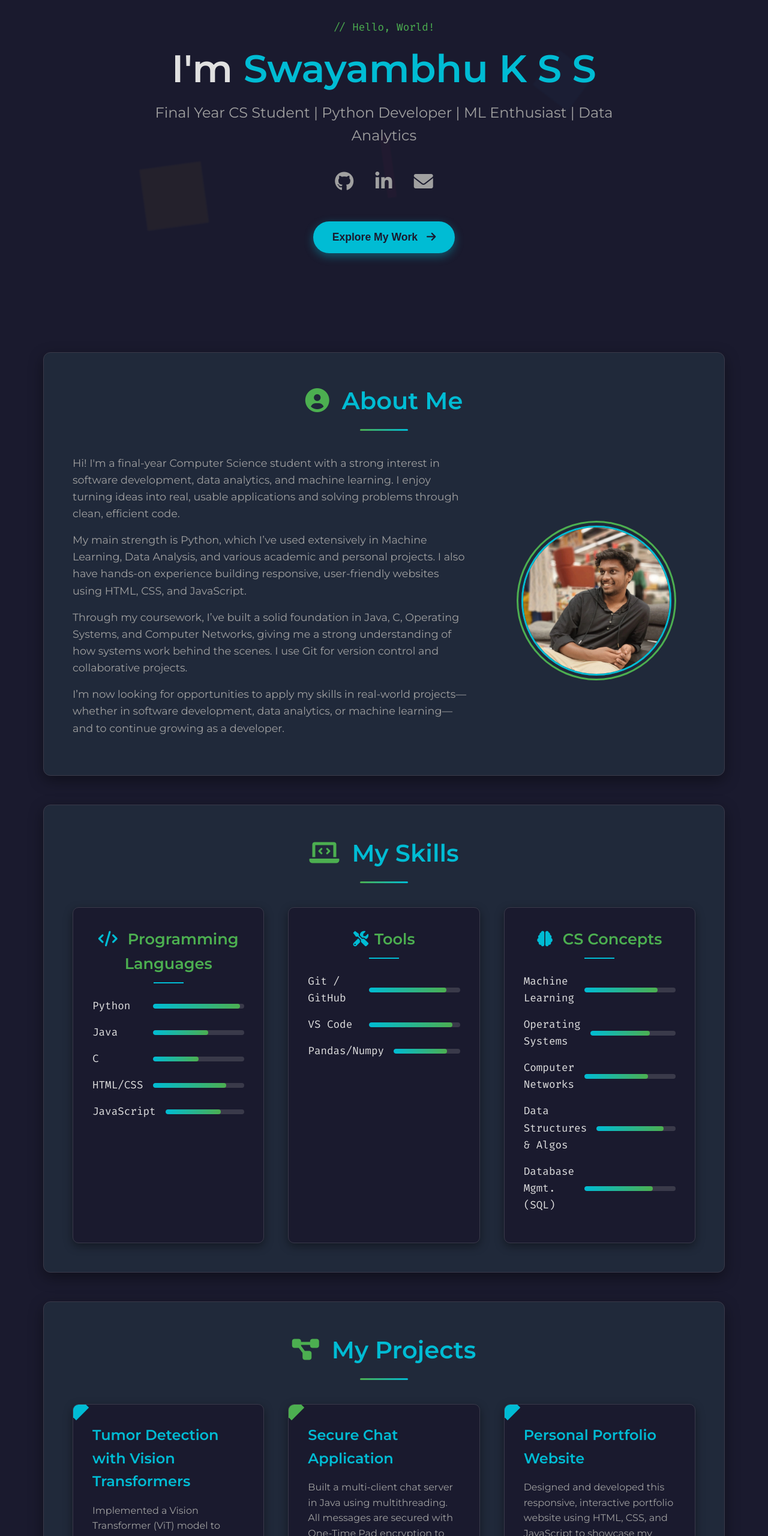
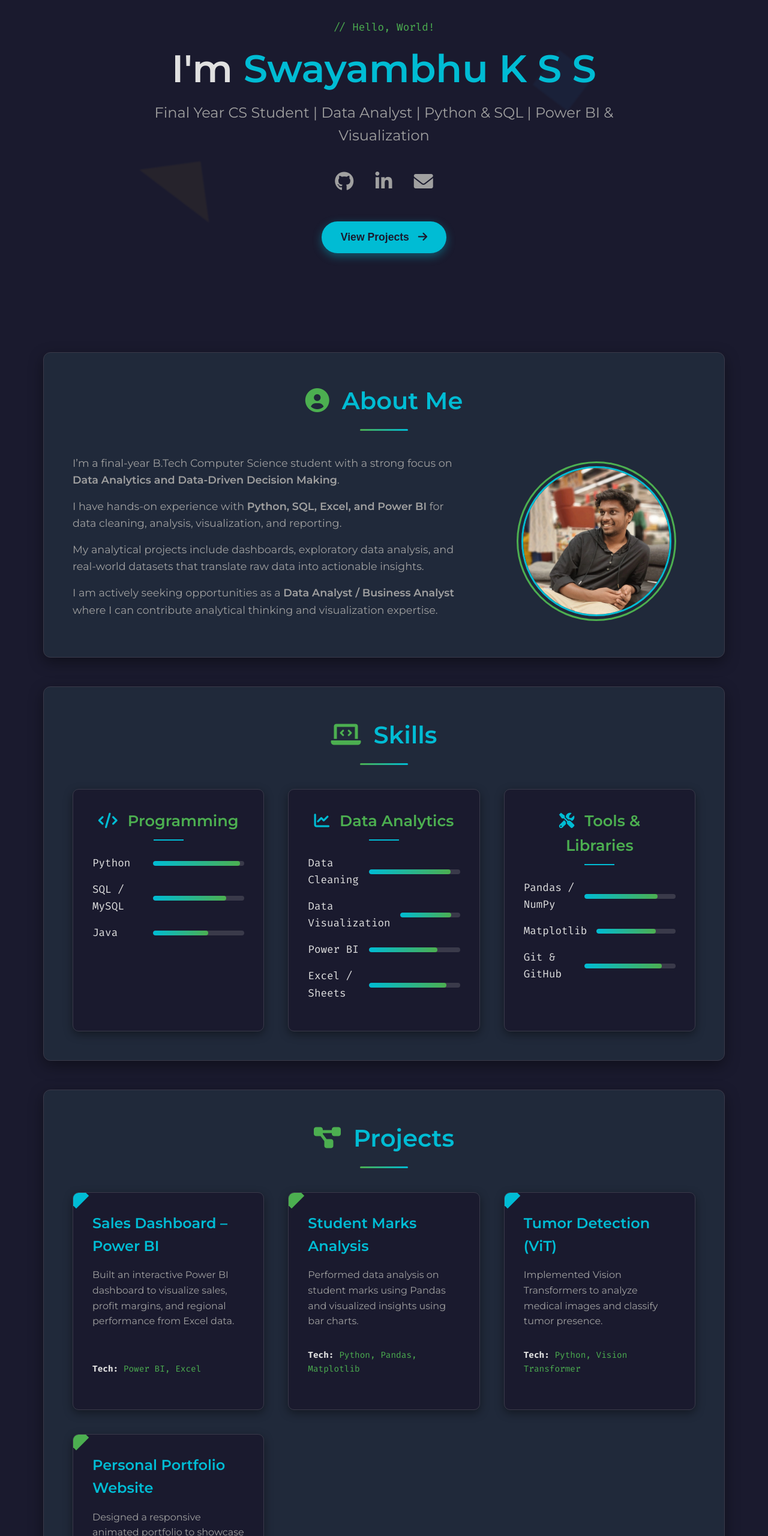
Before and after one commit to Bunny1704b/Portfolio, a plain HTML site: page index.html in a window 1280 px wide. Shown: the part 240-2800 px from the top of the page at 60% size. Drawn offline with Linux system fonts and the light colour scheme.

Commit message:
Update index.html

```diff
--- a/index.html
+++ b/index.html
@@ -3,16 +3,20 @@
 <head>
     <meta charset="UTF-8">
     <meta name="viewport" content="width=device-width, initial-scale=1.0">
-    <title>Swayambhu K S S - CS Portfolio</title>
+    <title>Swayambhu K S S | Data Analyst Portfolio</title>
+
     <link rel="stylesheet" href="style.css">
     <link href="https://fonts.googleapis.com/css2?family=Fira+Code:wght@400;700&family=Montserrat:wght@400;600&display=swap" rel="stylesheet">
     <link rel="stylesheet" href="https://cdnjs.cloudflare.com/ajax/libs/font-awesome/6.0.0-beta3/css/all.min.css">
 </head>
+
 <body>
+
+<!-- Loading Screen -->
 <div id="loading-screen">
     <div class="terminal-text">
-            <span>[INIT] Initializing Portfolio...</span><br>
-            <span>[LOAD] Loading modules...</span><br>
+        <span>[INIT] Initializing Portfolio...</span>
+        <span>[LOAD] Loading Data Analytics Modules...</span>
         <span>[DONE] Ready.</span>
     </div>
 </div>
@@ -28,118 +32,169 @@
 </header>
 
 <main class="portfolio-container">
-        <section id="hero" class="hero-section active-section">
+
+<!-- Hero -->
+<section id="hero" class="hero-section">
     <div class="hero-content">
         <p class="greeting">// Hello, World!</p>
         <h1>I'm <span>Swayambhu K S S</span></h1>
-                <p class="tagline">Final Year CS Student | Python Developer | ML Enthusiast | Data Analytics</p>
+        <p class="tagline">
+            Final Year CS Student | Data Analyst | Python & SQL | Power BI & Visualization
+        </p>
+
         <div class="social-links">
-                    <a href="https://github.com/Bunny1704b" target="_blank" aria-label="GitHub"><i class="fab fa-github"></i></a>
-                    <a href="https://linkedin.com/in/swayambhukss" target="_blank" aria-label="LinkedIn"><i class="fab fa-linkedin-in"></i></a>
-                    <a href="mailto:srivardhankatta04@gmail.com" aria-label="Email"><i class="fas fa-envelope"></i></a>
+            <a href="https://github.com/Bunny1704b" target="_blank"><i class="fab fa-github"></i></a>
+            <a href="https://linkedin.com/in/swayambhukss" target="_blank"><i class="fab fa-linkedin-in"></i></a>
+            <a href="mailto:srivardhankatta04@gmail.com"><i class="fas fa-envelope"></i></a>
         </div>
-                <button class="cta-button scroll-to-section" data-target="projects">Explore My Work <i class="fas fa-arrow-right"></i></button>
+
+        <button class="cta-button scroll-to-section" data-target="projects">
+            View Projects <i class="fas fa-arrow-right"></i>
+        </button>
     </div>
+
     <div class="hero-image">
         <svg viewBox="0 0 100 100" class="abstract-bg">
-                    <circle cx="20" cy="20" r="5" fill="#4CAF50" opacity="0.7"></circle>
-                    <rect x="70" y="10" width="10" height="10" fill="#2196F3" opacity="0.6"></rect>
-                    <path d="M10 90 L20 80 L30 90 L20 100 Z" fill="#FFC107" opacity="0.8"></path>
-                    <line x1="50" y1="50" x2="60" y2="60" stroke="#E91E63" stroke-width="2" opacity="0.7"></line>
+            <circle cx="20" cy="20" r="5" fill="#4CAF50"></circle>
+            <rect x="70" y="10" width="10" height="10" fill="#2196F3"></rect>
+            <path d="M10 90 L20 80 L30 90 Z" fill="#FFC107"></path>
         </svg>
     </div>
 </section>
 
+<!-- About -->
 <section id="about" class="content-section">
     <h2><i class="fas fa-user-circle"></i> About Me</h2>
+
     <div class="about-grid">
         <div class="about-text">
-                    <p>Hi! I'm a final-year Computer Science student with a strong interest in software development, data analytics, and machine learning. I enjoy turning ideas into real, usable applications and solving problems through clean, efficient code.</p>
-                    <p>My main strength is Python, which I’ve used extensively in Machine Learning, Data Analysis, and various academic and personal projects. I also have hands-on experience building responsive, user-friendly websites using HTML, CSS, and JavaScript.</p>
-                    <p>Through my coursework, I’ve built a solid foundation in Java, C, Operating Systems, and Computer Networks, giving me a strong understanding of how systems work behind the scenes. I use Git for version control and collaborative projects.</p>
-                    <p>I’m now looking for opportunities to apply my skills in real-world projects—whether in software development, data analytics, or machine learning—and to continue growing as a developer.</p>
+            <p>
+                I’m a final-year B.Tech Computer Science student with a strong focus on
+                <b>Data Analytics and Data-Driven Decision Making</b>.
+            </p>
+
+            <p>
+                I have hands-on experience with <b>Python, SQL, Excel, and Power BI</b>
+                for data cleaning, analysis, visualization, and reporting.
+            </p>
+
+            <p>
+                My analytical projects include dashboards, exploratory data analysis,
+                and real-world datasets that translate raw data into actionable insights.
+            </p>
+
+            <p>
+                I am actively seeking opportunities as a <b>Data Analyst / Business Analyst</b>
+                where I can contribute analytical thinking and visualization expertise.
+            </p>
         </div>
+
         <div class="about-photo">
-                    <img src="image.jpg" alt="Your Photo">
+            <img src="image.jpg" alt="Profile Photo">
             <div class="photo-overlay"></div>
         </div>
     </div>
 </section>
 
+<!-- Skills -->
 <section id="skills" class="content-section">
-            <h2><i class="fas fa-laptop-code"></i> My Skills</h2>
+    <h2><i class="fas fa-laptop-code"></i> Skills</h2>
+
     <div class="skills-container">
+
         <div class="skill-category">
-                    <h3><i class="fas fa-code"></i> Programming Languages</h3>
+            <h3><i class="fas fa-code"></i> Programming</h3>
             <ul>
-                        <li><span class="skill-name">Python</span> <div class="skill-bar"><div class="skill-level" style="width: 95%;"></div></div></li>
-                        <li><span class="skill-name">Java</span> <div class="skill-bar"><div class="skill-level" style="width: 60%;"></div></div></li>
-                        <li><span class="skill-name">C</span> <div class="skill-bar"><div class="skill-level" style="width: 50%;"></div></div></li>
-                        <li><span class="skill-name">HTML/CSS</span> <div class="skill-bar"><div class="skill-level" style="width: 80%;"></div></div></li>
-                        <li><span class="skill-name">JavaScript</span> <div class="skill-bar"><div class="skill-level" style="width: 70%;"></div></div></li>
+                <li><span class="skill-name">Python</span><div class="skill-bar"><div class="skill-level" style="width:95%"></div></div></li>
+                <li><span class="skill-name">SQL / MySQL</span><div class="skill-bar"><div class="skill-level" style="width:80%"></div></div></li>
+                <li><span class="skill-name">Java</span><div class="skill-bar"><div class="skill-level" style="width:60%"></div></div></li>
             </ul>
         </div>
+
         <div class="skill-category">
-                    <h3><i class="fas fa-tools"></i>Tools</h3>
+            <h3><i class="fas fa-chart-line"></i> Data Analytics</h3>
             <ul>
-                        <li><span class="skill-name">Git / GitHub</span> <div class="skill-bar"><div class="skill-level" style="width: 85%;"></div></div></li>
-                        <li><span class="skill-name">VS Code</span> <div class="skill-bar"><div class="skill-level" style="width: 92%;"></div></div></li>
-                        <li><span class="skill-name">Pandas/Numpy</span> <div class="skill-bar"><div class="skill-level" style="width: 80%;"></div></div></li>
+                <li><span class="skill-name">Data Cleaning</span><div class="skill-bar"><div class="skill-level" style="width:90%"></div></div></li>
+                <li><span class="skill-name">Data Visualization</span><div class="skill-bar"><div class="skill-level" style="width:85%"></div></div></li>
+                <li><span class="skill-name">Power BI</span><div class="skill-bar"><div class="skill-level" style="width:75%"></div></div></li>
+                <li><span class="skill-name">Excel / Sheets</span><div class="skill-bar"><div class="skill-level" style="width:85%"></div></div></li>
             </ul>
         </div>
+
         <div class="skill-category">
-                    <h3><i class="fas fa-brain"></i> CS Concepts</h3>
+            <h3><i class="fas fa-tools"></i> Tools & Libraries</h3>
             <ul>
-                        <li><span class="skill-name">Machine Learning</span> <div class="skill-bar"><div class="skill-level" style="width: 80%;"></div></div></li>
-                        <li><span class="skill-name">Operating Systems</span> <div class="skill-bar"><div class="skill-level" style="width: 70%;"></div></div></li>
-                        <li><span class="skill-name">Computer Networks</span> <div class="skill-bar"><div class="skill-level" style="width: 70%;"></div></div></li>
-                        <li><span class="skill-name">Data Structures & Algos</span> <div class="skill-bar"><div class="skill-level" style="width: 85%;"></div></div></li>
-                        <li><span class="skill-name">Database Mgmt. (SQL)</span> <div class="skill-bar"><div class="skill-level" style="width: 75%;"></div></div></li>
+                <li><span class="skill-name">Pandas / NumPy</span><div class="skill-bar"><div class="skill-level" style="width:80%"></div></div></li>
+                <li><span class="skill-name">Matplotlib</span><div class="skill-bar"><div class="skill-level" style="width:75%"></div></div></li>
+                <li><span class="skill-name">Git & GitHub</span><div class="skill-bar"><div class="skill-level" style="width:85%"></div></div></li>
             </ul>
-                </div>
-            </div>
-        </section>
-
-        <section id="projects" class="content-section">
-            <h2><i class="fas fa-project-diagram"></i> My Projects</h2>
-            <div class="projects-grid">
-                <div class="project-card">
-                    <h3>Tumor Detection with Vision Transformers</h3>
-                    <p class="project-description">Implemented a Vision Transformer (ViT) model to analyze medical images (like MRI scans) and accurately classify or detect tumors, leveraging the model's ability to understand global image context.</p>
-                    <p class="project-tech"><span>Tech:</span> Python, PyTorch, Vision Transformer (ViT), NumPy, Matplotlib</p>
-                </div>
-
-                <div class="project-card">
-                    <h3>Secure Chat Application</h3>
-                    <p class="project-description">Built a multi-client chat server in Java using multithreading. All messages are secured with One-Time Pad encryption to ensure a private conversation.</p>
-                    <p class="project-tech"><span>Tech:</span> Java, Sockets, Multithreading, One-Time Pad Encryption</p>
-                </div>
-
-                <div class="project-card">
-                    <h3>Personal Portfolio Website</h3>
-                    <p class="project-description">Designed and developed this responsive, interactive portfolio website using HTML, CSS, and JavaScript to showcase my skills and projects.</p>
-                    <p class="project-tech"><span>Tech:</span> HTML5, CSS3, JavaScript, Responsive Design</p>
         </div>
 
     </div>
 </section>
 
-        <section id="contact" class="content-section">
-            <h2><i class="fas fa-paper-plane"></i> Get In Touch</h2>
-            <p style="text-align: center;">I'm currently looking for new opportunities and collaborations. Feel free to reach out!</p>
-            <br><div class="contact-info">
-                <p><i class="fas fa-envelope"></i> Email: <a href="mailto:srivardhankatta04@gmail.com">srivardhankatta04@gmail.com</a></p>
-                <p><i class="fab fa-linkedin"></i> LinkedIn: <a href="https://linkedin.com/in/swayambhukss" target="_blank">linkedin.com/in/swayambhukss</a></p>
-                <p><i class="fab fa-github"></i> GitHub: <a href="https://github.com/Bunny1704b" target="_blank">github.com/Bunny1704b</a></p>
+<!-- Projects -->
+<section id="projects" class="content-section">
+    <h2><i class="fas fa-project-diagram"></i> Projects</h2>
+
+    <div class="projects-grid">
+
+        <div class="project-card">
+            <h3>Sales Dashboard – Power BI</h3>
+            <p class="project-description">
+                Built an interactive Power BI dashboard to visualize sales,
+                profit margins, and regional performance from Excel data.
+            </p>
+            <p class="project-tech"><span>Tech:</span> Power BI, Excel</p>
+        </div>
+
+        <div class="project-card">
+            <h3>Student Marks Analysis</h3>
+            <p class="project-description">
+                Performed data analysis on student marks using Pandas and
+                visualized insights using bar charts.
+            </p>
+            <p class="project-tech"><span>Tech:</span> Python, Pandas, Matplotlib</p>
+        </div>
+
+        <div class="project-card">
+            <h3>Tumor Detection (ViT)</h3>
+            <p class="project-description">
+                Implemented Vision Transformers to analyze medical images
+                and classify tumor presence.
+            </p>
+            <p class="project-tech"><span>Tech:</span> Python, Vision Transformer</p>
+        </div>
+
+        <div class="project-card">
+            <h3>Personal Portfolio Website</h3>
+            <p class="project-description">
+                Designed a responsive animated portfolio to showcase
+                data analytics and technical projects.
+            </p>
+            <p class="project-tech"><span>Tech:</span> HTML, CSS, JavaScript</p>
+        </div>
+
     </div>
 </section>
+
+<!-- Contact -->
+<section id="contact" class="content-section">
+    <h2><i class="fas fa-paper-plane"></i> Contact</h2>
+
+    <div class="contact-info">
+        <p><i class="fas fa-envelope"></i> srivardhankatta04@gmail.com</p>
+        <p><i class="fab fa-linkedin"></i> linkedin.com/in/swayambhukss</p>
+        <p><i class="fab fa-github"></i> github.com/Bunny1704b</p>
+    </div>
+</section>
+
 </main>
 
 <footer class="footer">
-        <p>&copy; 2025 Swayambhu K S S. All rights reserved. Built with code.</p>
+    <p>&copy; 2025 Swayambhu K S S | Data Analyst Portfolio</p>
 </footer>
 
 <script src="script.js"></script>
 </body>
-
 </html>
```
Lines whose indentation alone changed are shown as unchanged.
